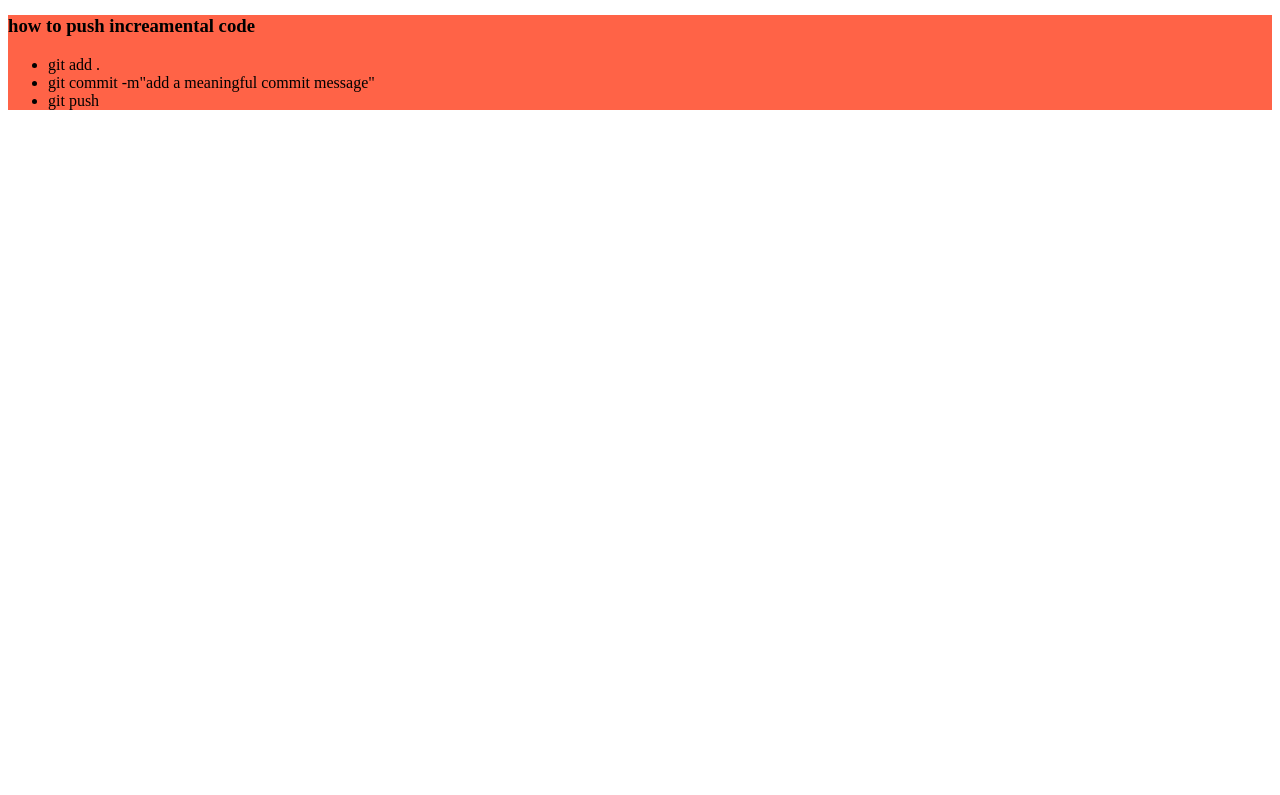
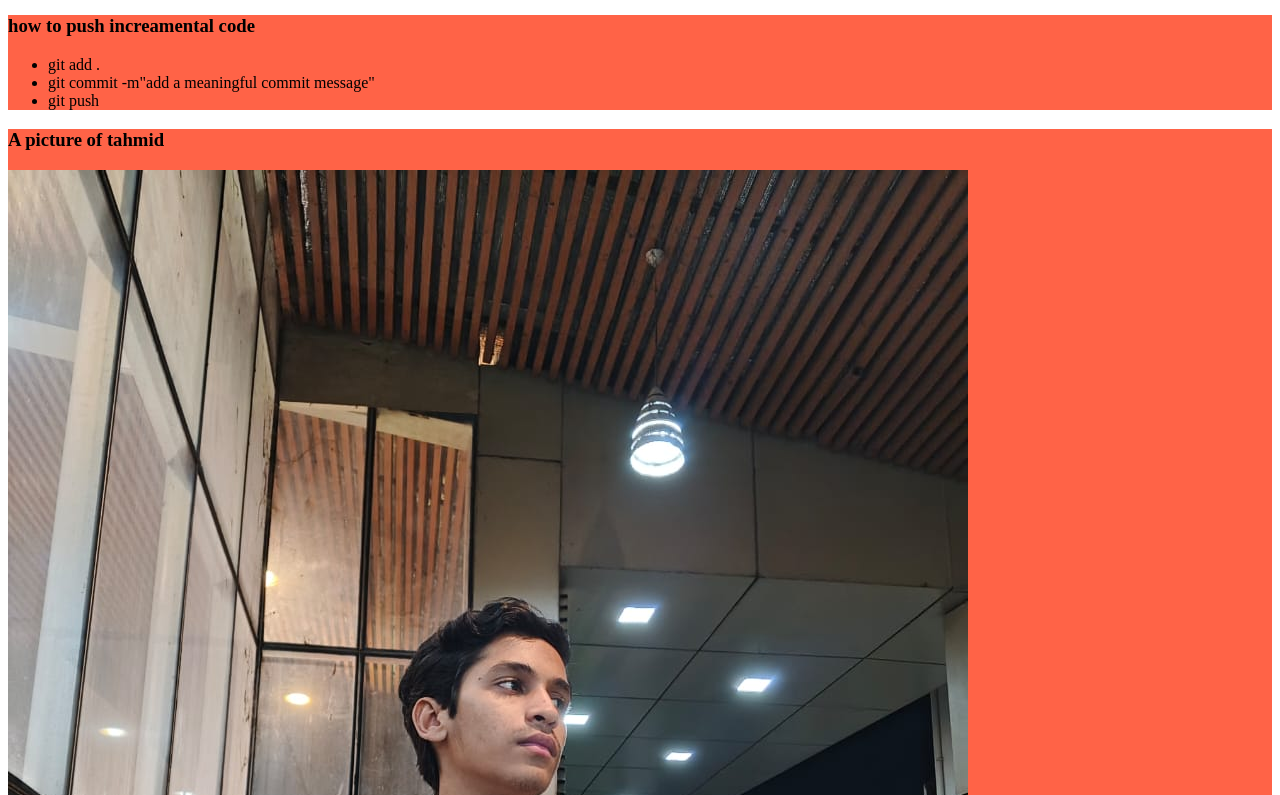
Before and after one commit to belalahmadtahmid17/my-simple-website, a plain HTML site: page index.html in a window 1280 px wide. Shown: the part 385-1180 px from the top of the page. Before the commit the page ends 800 px from the top, so only its background shows below. Drawn offline with Linux system fonts and the light colour scheme.

Commit message:
added a picture of tahmid

```diff
--- a/index.html
+++ b/index.html
@@ -36,9 +36,11 @@
     <li>git commit -m"add a meaningful commit message"</li>
     <li>git push</li>
     </ul>
+</div>
+  <div>
+       <h3>A picture of tahmid</h3>
+       <img src="image/tahmid.jpg" alt="">
 
-
-</div>
-
+  </div>
 </body>
 </html>
```
Also changed, not shown: image/tahmid.jpg (added).
